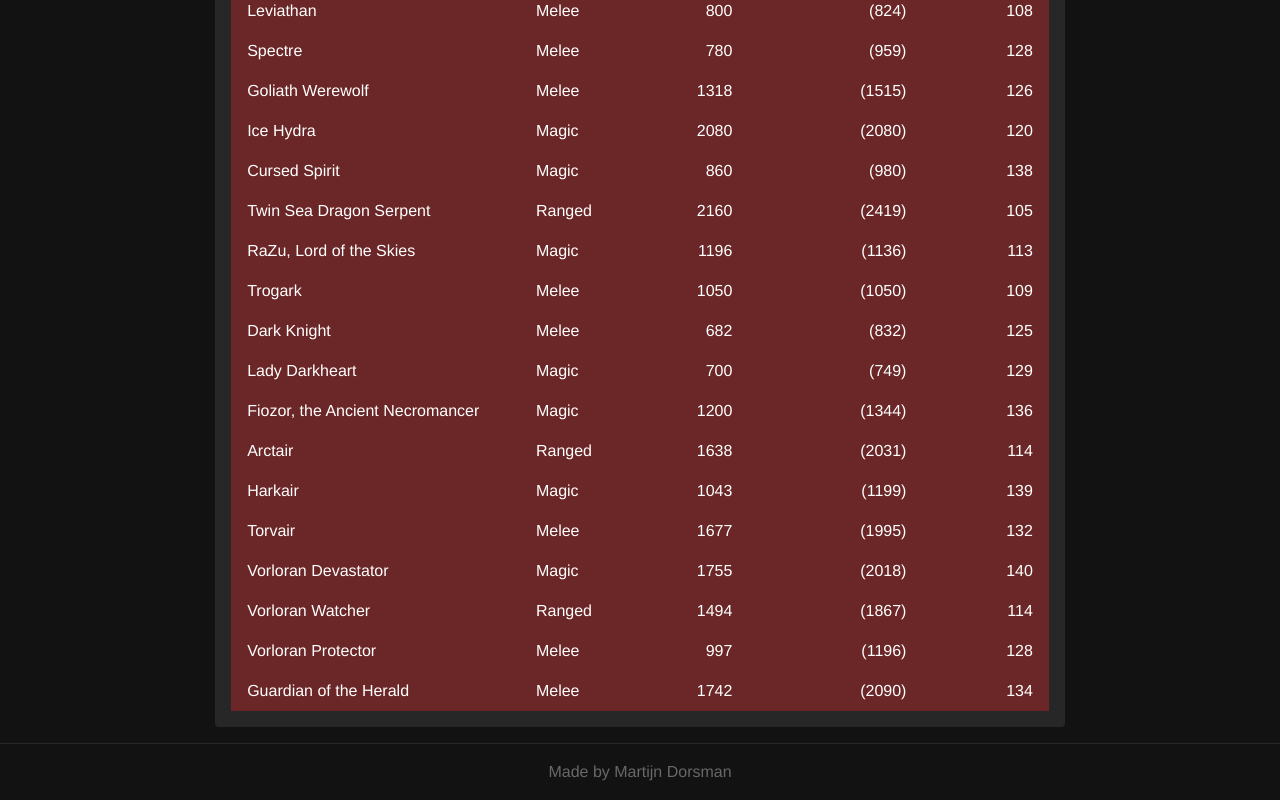
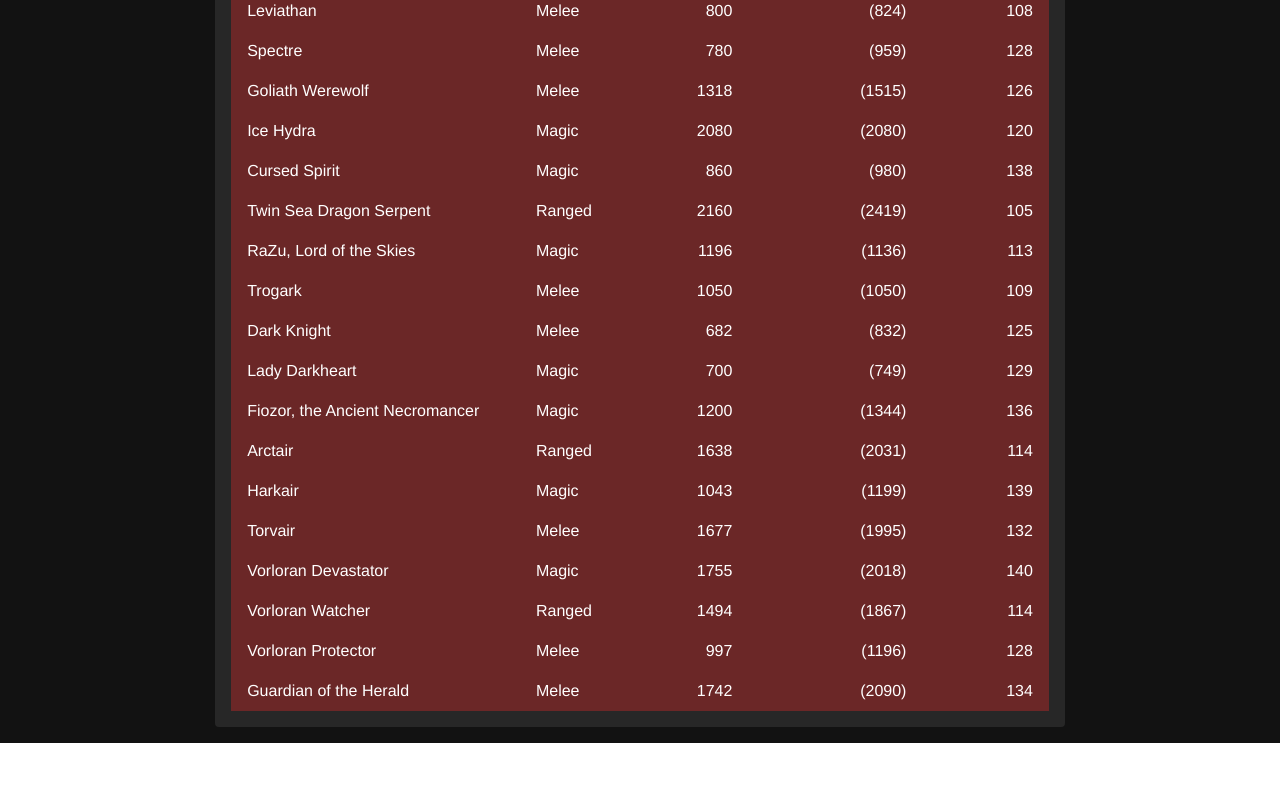
Before and after one commit to martijnd/melvor-idle-calculator, a Vue app: page / in a window 1280 px wide. Shown: the part 8244-9044 px from the top of the page. After the commit the page ends 8987 px from the top, so only its background shows below. Built offline with nearby package versions, Linux system fonts and the light colour scheme.

Commit message:
Remove footer with author details
Removed footer section with author information.

```diff
--- a/src/App.vue
+++ b/src/App.vue
@@ -278,10 +278,6 @@
         </div>
       </div>
     </div>
-    <footer class="text-center py-4 border-t border-[#272727] text-[#686868]">
-      Made by
-      <a class="hover:underline" href="https://www.martijndorsman.nl">Martijn Dorsman</a>
-    </footer>
   </div>
 </template>
 
```
